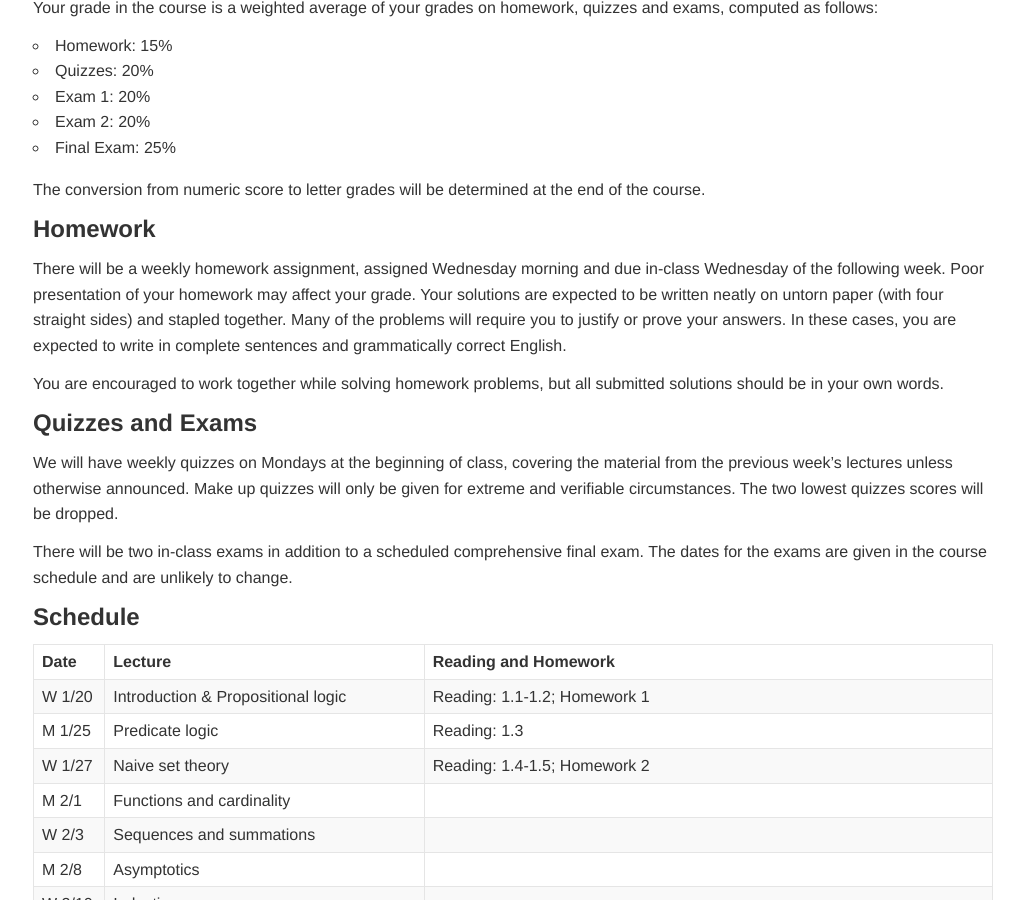
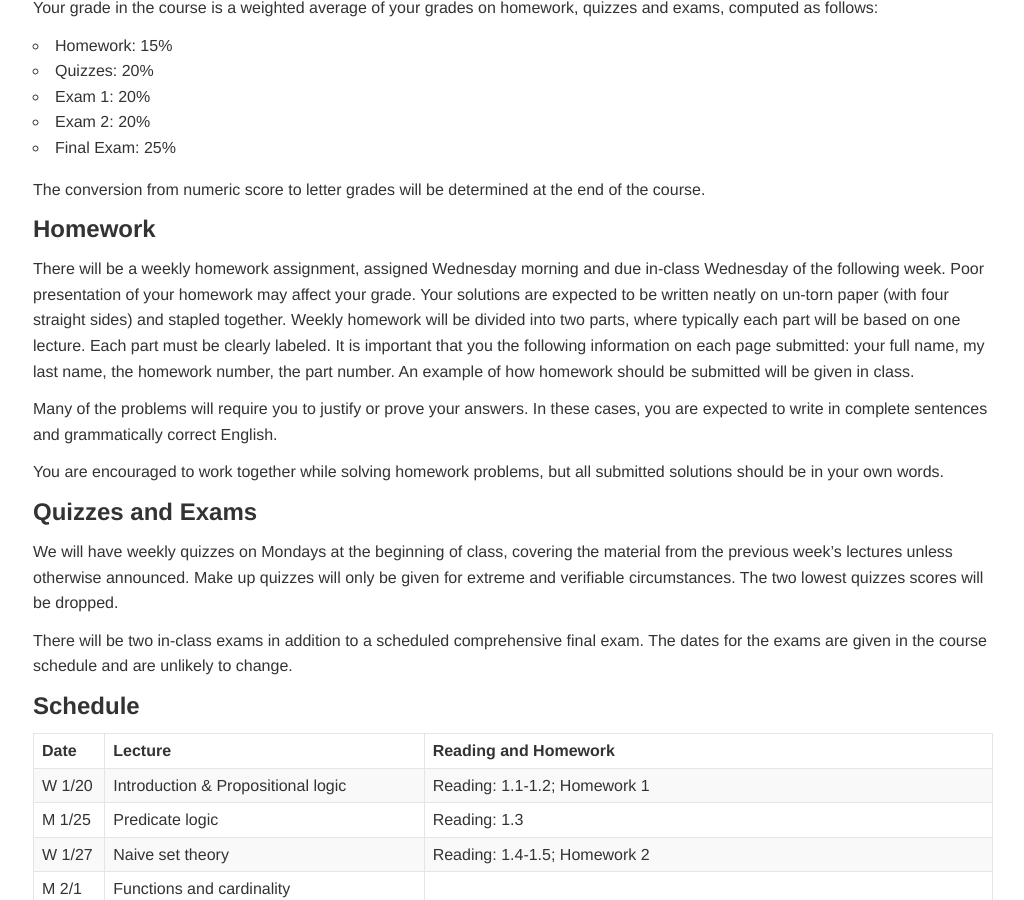
Before and after one commit to jacksonjw12/mbannister.github.io, a Jekyll site: the page built from _teaching/55-s16/index.md, in a window 1280 px wide and 900 px high, scrolled down 1236 px. Shown: the whole window, without its empty margins (127-1151 px from the left). Built offline with Jekyll 4.4.1, drawn with Linux system fonts in a browser that asks for light colours; formulas are drawn with MathJax 3; some of the changed text lies outside the part shown.

Commit message:
Updated CS 55 page.

```diff
--- a/_teaching/55-s16/index.md
+++ b/_teaching/55-s16/index.md
@@ -61,7 +61,9 @@ Your grade in the course is a weighted average of your grades on homework, quizz
 The conversion from numeric score to letter grades will be determined at the end of the course.
 
 ## Homework
-There will be a weekly homework assignment, assigned Wednesday morning and due in-class Wednesday of the following week. Poor presentation of your homework may affect your grade. Your solutions are expected to be written neatly on untorn paper (with four straight sides) and stapled together. Many of the problems will require you to justify or prove your answers. In these cases, you are expected to write in complete sentences and grammatically correct English.
+There will be a weekly homework assignment, assigned Wednesday morning and due in-class Wednesday of the following week. Poor presentation of your homework may affect your grade. Your solutions are expected to be written neatly on un-torn paper (with four straight sides) and stapled together. Weekly homework will be divided into two parts, where typically each part will be based on one lecture. Each part must be clearly labeled. It is important that you the following information on each page submitted: your full name, my last name, the homework number, the part number. An example of how homework should be submitted will be given in class.
+
+Many of the problems will require you to justify or prove your answers. In these cases, you are expected to write in complete sentences and grammatically correct English.
 
 You are encouraged to work together while solving homework problems, but all submitted solutions should be in your own words.
 
```
Also changed, not shown: other parts of _teaching/55-s16/index.md (+1 -1 lines).
